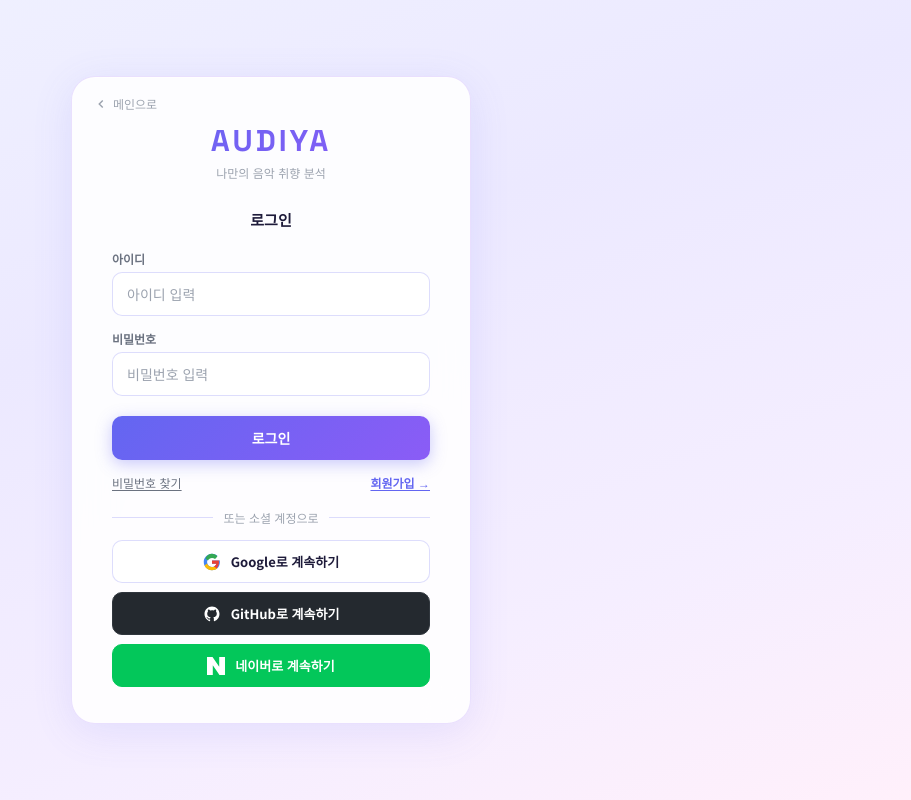
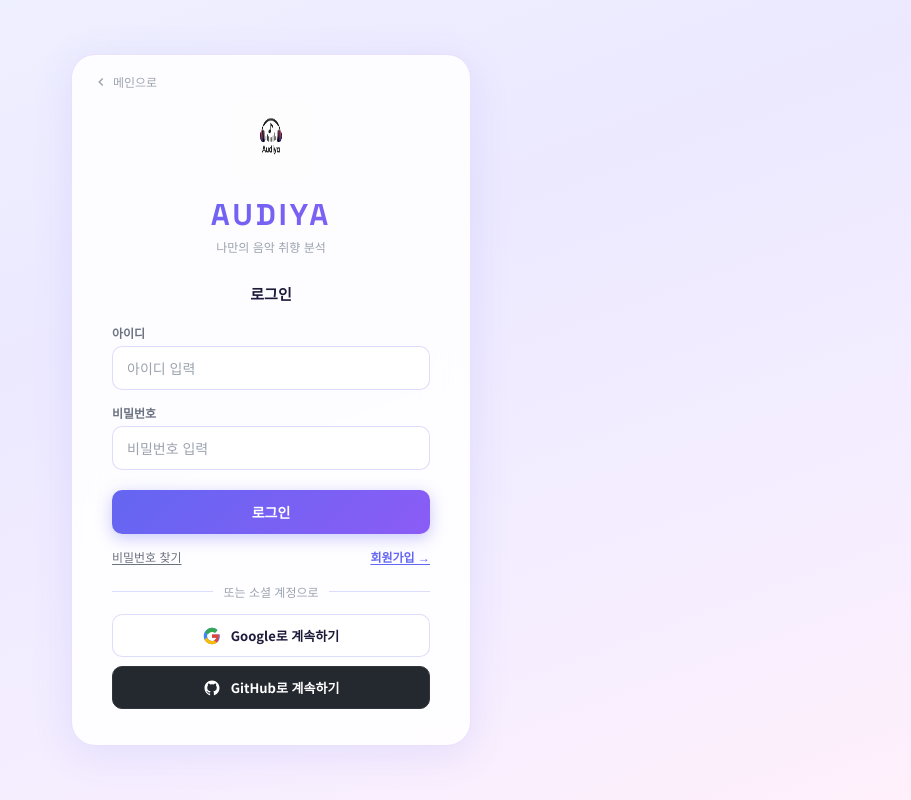
Before and after one commit to kangch1118/Audiya, a website: page login.html in a window 1280 px wide. Shown: the whole page, without its empty margins (369-1280 px from the left). Drawn offline with nearby package versions, Linux system fonts and the light colour scheme.

Commit message:
feat: 네이버 로그인 제거, Audiya 로고 이미지 추가

```diff
--- a/auth.js
+++ b/auth.js
@@ -192,9 +192,6 @@ async function signInWithProvider(provider) {
 
 document.getElementById("googleBtn")?.addEventListener("click", () => signInWithProvider("google"));
 document.getElementById("githubBtn")?.addEventListener("click", () => signInWithProvider("github"));
-document.getElementById("naverBtn")?.addEventListener("click", () => {
-  window.location.href = "/api/auth/naver";
-});
 
 // ── 이미 로그인 상태면 메인으로 ───────────────────────
 if (localStorage.getItem("authToken")) window.location.href = "/";
--- a/login.html
+++ b/login.html
@@ -135,7 +135,6 @@
       .social-btn:hover:not(:disabled) { opacity:0.85; transform:translateY(-1px); }
       .social-btn svg { flex-shrink:0; }
       .social-btn.github { border-color:#30363d; background:#24292f; color:#fff; }
-      .social-btn.naver  { border-color:#03c75a; background:#03c75a; color:#fff; }
     </style>
   </head>
   <body>
@@ -145,6 +144,7 @@
         메인으로
       </a>
 
+      <img src="/audiya-logo.png" alt="Audiya" style="width:80px;height:80px;margin:0 auto 16px;display:block;" />
       <div class="brand">AUDIYA</div>
       <div class="brand-sub">나만의 음악 취향 분석</div>
 
@@ -174,10 +174,6 @@
         <button type="button" class="social-btn github" id="githubBtn">
           <svg width="18" height="18" viewBox="0 0 24 24" fill="currentColor"><path d="M12 2C6.477 2 2 6.484 2 12.017c0 4.425 2.865 8.18 6.839 9.504.5.092.682-.217.682-.483 0-.237-.008-.868-.013-1.703-2.782.605-3.369-1.343-3.369-1.343-.454-1.158-1.11-1.466-1.11-1.466-.908-.62.069-.608.069-.608 1.003.07 1.531 1.032 1.531 1.032.892 1.53 2.341 1.088 2.91.832.092-.647.35-1.088.636-1.338-2.22-.253-4.555-1.113-4.555-4.951 0-1.093.39-1.988 1.029-2.688-.103-.253-.446-1.272.098-2.65 0 0 .84-.27 2.75 1.026A9.564 9.564 0 0112 6.844c.85.004 1.705.115 2.504.337 1.909-1.296 2.747-1.027 2.747-1.027.546 1.379.202 2.398.1 2.651.64.7 1.028 1.595 1.028 2.688 0 3.848-2.339 4.695-4.566 4.943.359.309.678.92.678 1.855 0 1.338-.012 2.419-.012 2.747 0 .268.18.58.688.482A10.019 10.019 0 0022 12.017C22 6.484 17.522 2 12 2z"/></svg>
           GitHub로 계속하기
-        </button>
-        <button type="button" class="social-btn naver" id="naverBtn">
-          <svg width="18" height="18" viewBox="0 0 24 24" fill="currentColor"><path d="M16.273 12.845L7.376 0H0v24h7.727V11.155L16.624 24H24V0h-7.727z"/></svg>
-          네이버로 계속하기
         </button>
       </div>
 
```
Also changed, not shown: audiya-logo.png (added).
